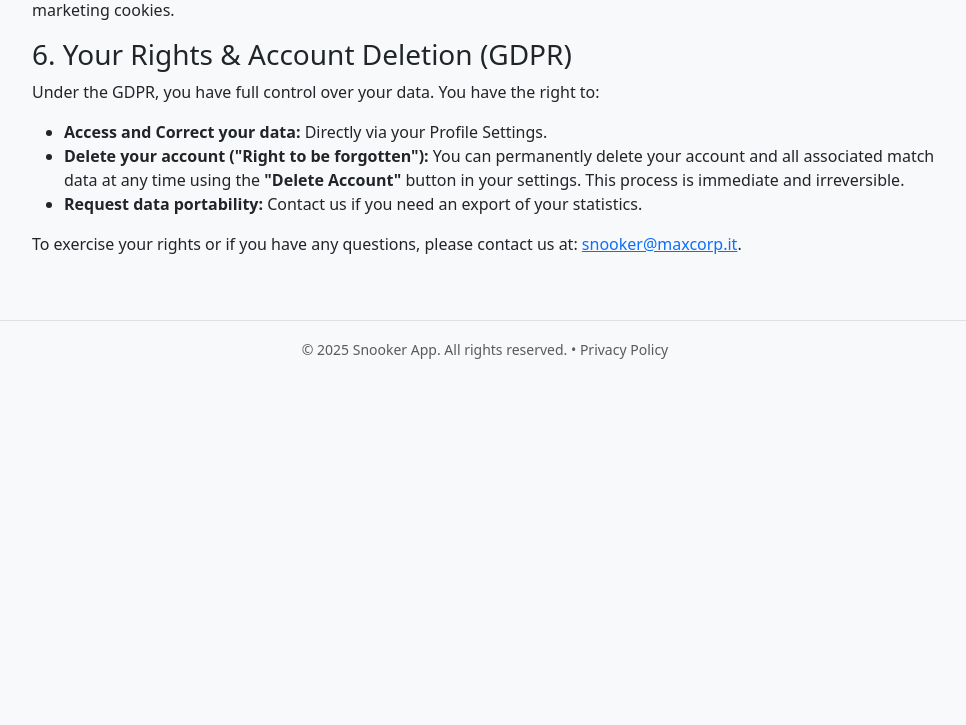
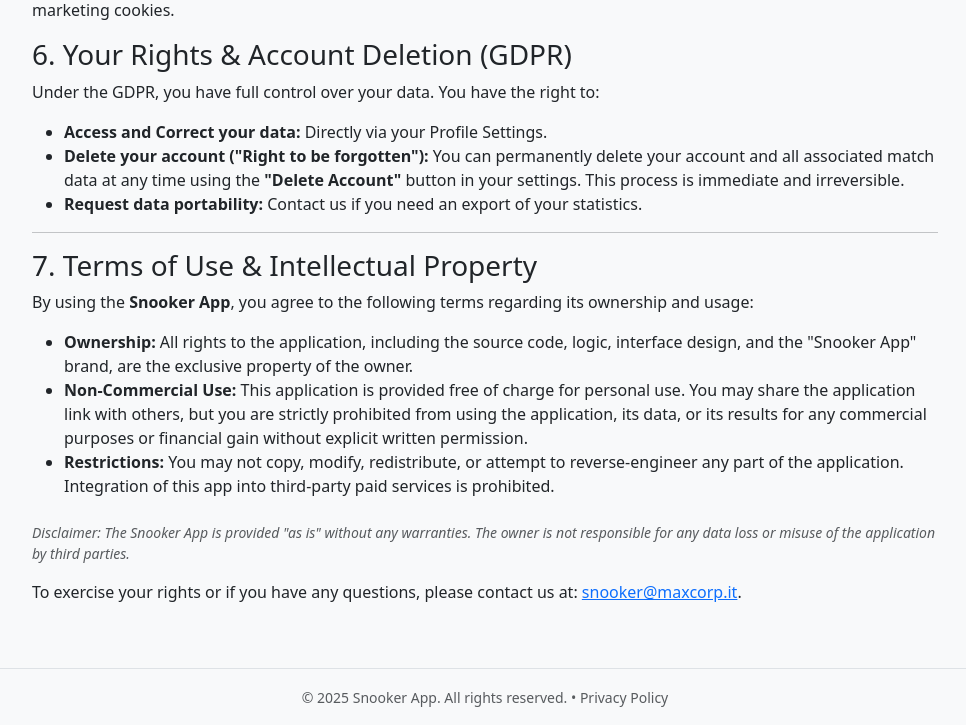
Before and after one commit to zyniu81/snooker, a Django app: page /privacy-policy/ in a window 1280 px wide. Shown: the part 1051-1776 px from the top of the page, without its empty margins (155-1121 px from the left). Before the commit the page ends 1410 px from the top, so only its background shows below. Run offline with Django 5.2, Linux system fonts and the light colour scheme.

Commit message:
Add Terms of Use & Intellectual Property

```diff
--- a/snooker_app/templates/privacy_policy.html
+++ b/snooker_app/templates/privacy_policy.html
@@ -58,6 +58,21 @@
                 <li><strong>Request data portability:</strong> Contact us if you need an export of your statistics.</li>
             </ul>
             <p>
+
+            <hr>
+            <h3>7. Terms of Use & Intellectual Property</h3>
+            <p>
+                By using the <strong>Snooker App</strong>, you agree to the following terms regarding its ownership and usage:
+            </p>
+            <ul>
+                <li><strong>Ownership:</strong> All rights to the application, including the source code, logic, interface design, and the "Snooker App" brand, are the exclusive property of the owner.</li>
+                <li><strong>Non-Commercial Use:</strong> This application is provided free of charge for personal use. You may share the application link with others, but you are strictly prohibited from using the application, its data, or its results for any commercial purposes or financial gain without explicit written permission.</li>
+                <li><strong>Restrictions:</strong> You may not copy, modify, redistribute, or attempt to reverse-engineer any part of the application. Integration of this app into third-party paid services is prohibited.</li>
+            </ul>
+
+            <p class="small text-muted mt-4">
+                <em>Disclaimer: The Snooker App is provided "as is" without any warranties. The owner is not responsible for any data loss or misuse of the application by third parties.</em>
+            </p>
                 To exercise your rights or if you have any questions, please contact us at:
                 <a href="mailto:snooker@maxcorp.it">snooker@maxcorp.it</a>.
             </p>
```
